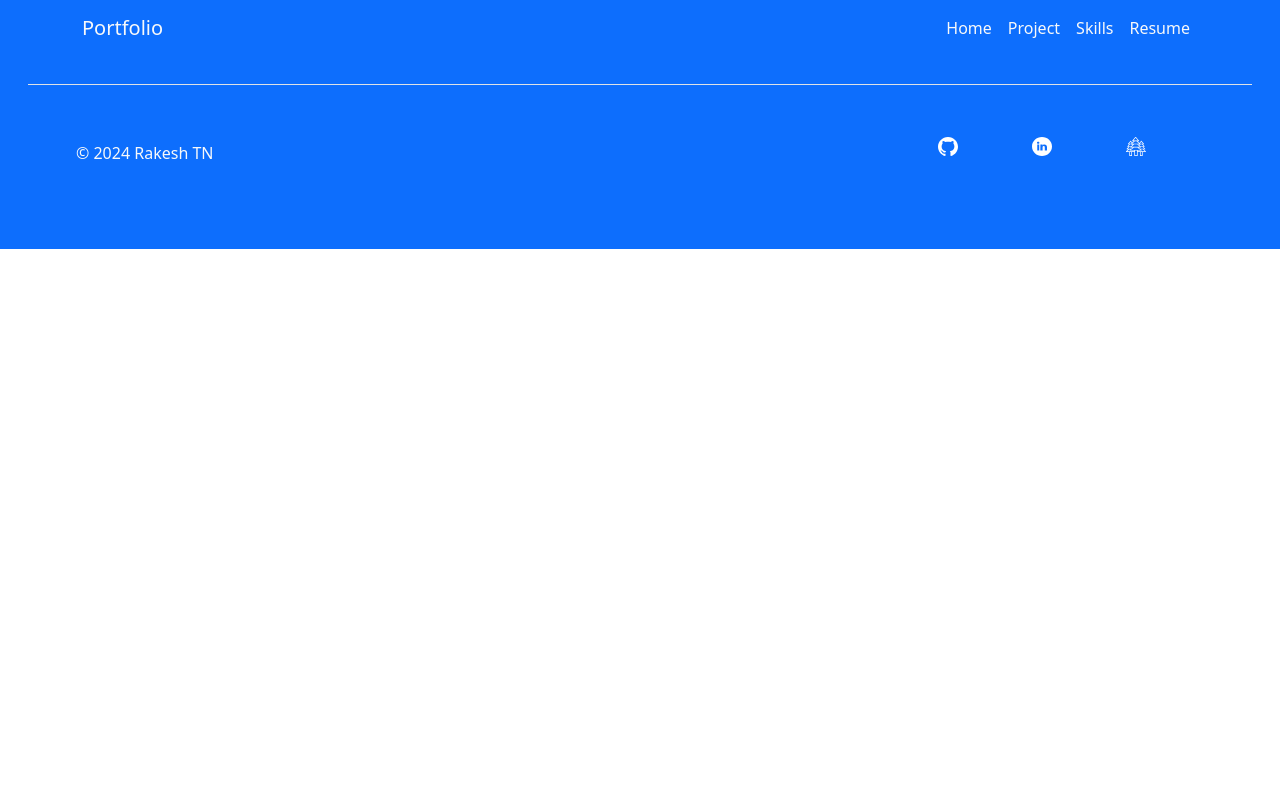
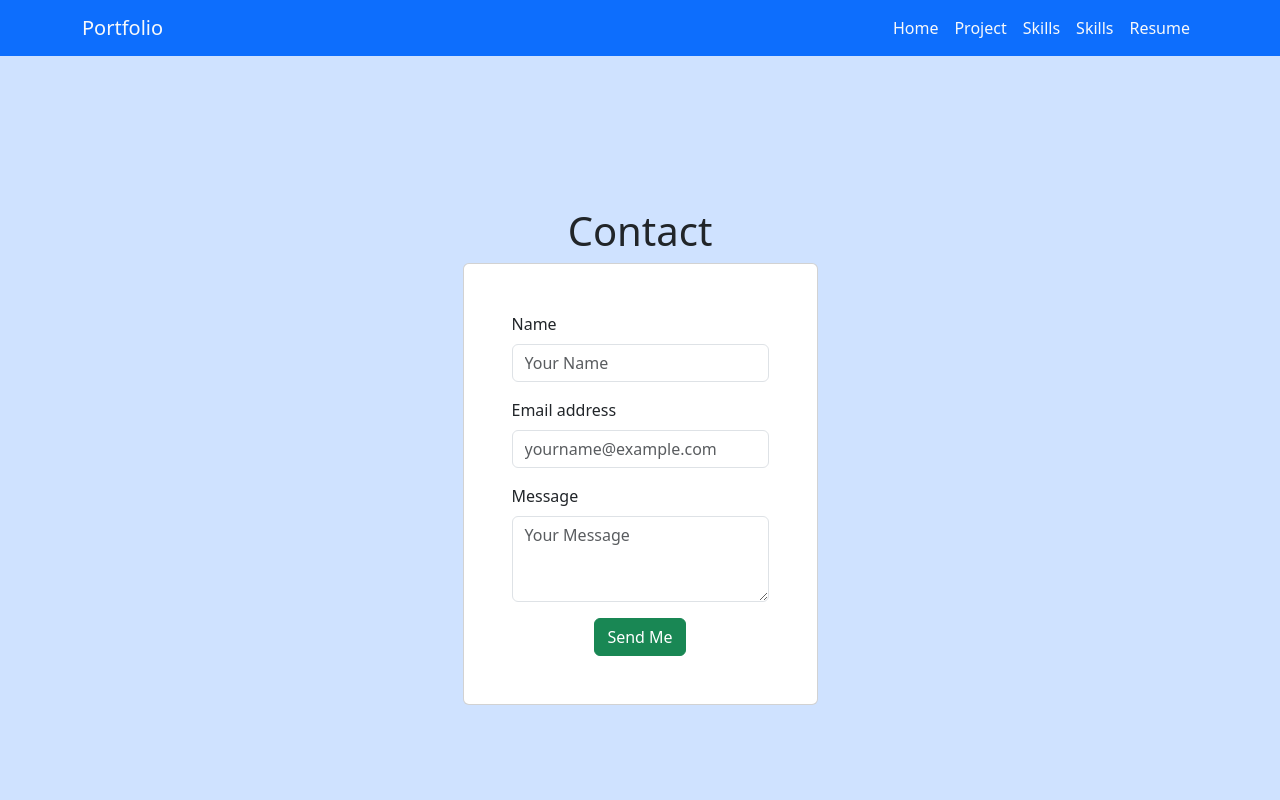
Before and after one commit to Rakesh-TN/project-portfolio, a React (Vite) app: page /contact in a window 1280 px wide. Shown: the top 800 px of the page. Built offline with nearby package versions, Linux system fonts and the light colour scheme.

Commit message:
Created Contact form

```diff
--- a/package.json
+++ b/package.json
@@ -10,6 +10,7 @@
     "preview": "vite preview"
   },
   "dependencies": {
+    "@emailjs/browser": "^4.4.1",
     "@fortawesome/fontawesome-svg-core": "^6.6.0",
     "@fortawesome/free-brands-svg-icons": "^6.6.0",
     "@fortawesome/free-regular-svg-icons": "^6.6.0",
--- a/src/Components/01. Home/Home.jsx
+++ b/src/Components/01. Home/Home.jsx
@@ -1,5 +1,7 @@
 import React from 'react'
+import Button from 'react-bootstrap/Button';
 import profilePic from './assets/Rakesh Passport Size Photo.jpg'
+import { Link } from 'react-router-dom';
 
 function Home() {
     return (
@@ -9,10 +11,11 @@ function Home() {
                     <div className='container madMax'>
                     <div className='row'>
                         <div className='d-flex col-lg-6 align-items-center'>
-                            <div className=''>
+                            <div>
                                 <h1>Hi I'm <span className='text-primary'>Rakesh</span>👋</h1>
                                 <h3>Web Developer</h3>
                                 <p>Transforming ideas into elegant with a better User Interface </p>
+                                <Button variant="primary" as={Link} to={'/contact'}>Contact Me</Button>
                             </div>
                         </div>
                         <div className='col-lg-6'>
--- a/src/Components/02. Project/Project.jsx
+++ b/src/Components/02. Project/Project.jsx
@@ -13,7 +13,7 @@ function Project() {
         <section className='d-flex flex-column justify-content-center align-items-center min-vh-100'>
         <h1>Project</h1>
           <div className='row'>
-          <Card style={{ width: '16rem' }} className='col-lg-4 p-1 m-5 row justify-content-evenly'>
+          <Card style={{ width: '18rem' }} className='col-lg-4 p-1 m-5 row justify-content-evenly'>
             <Card.Img variant="top" src={ecomSite} />
             <Card.Body>
               <Card.Title>E-Commerce Site</Card.Title>
--- a/src/Components/03. Skills/Skills.jsx
+++ b/src/Components/03. Skills/Skills.jsx
@@ -15,35 +15,35 @@ function Skills() {
         <section className='d-flex flex-column justify-content-center align-items-center min-vh-100'>
           <h1>Skills</h1>
             <div className='row p-5'>
-              <div className='col-6 col-lg-3 p-5 text-center'>
+              <div className='col-6 col-lg-3 p-2 text-center'>
                 <img src={html5Icon} className='skillIcon img-fluid' />
                 <p>HTML</p>
               </div>
-              <div className='col-6 col-lg-3 p-5 text-center'>
+              <div className='col-6 col-lg-3 p-2 text-center'>
                 <img src={css3Icon} className='skillIcon img-fluid' />
                 <p>CSS</p>
               </div>
-              <div className='col-6 col-lg-3 p-5 text-center'>
+              <div className='col-6 col-lg-3 p-2 text-center'>
                 <img src={jsIcon} className='skillIcon img-fluid' />
                 <p>Javascript</p>
               </div>
-              <div className='col-6 col-lg-3 p-5 text-center'>
+              <div className='col-6 col-lg-3 p-2 text-center'>
                 <img src={reactIcon} className='skillIcon img-fluid' />
                 <p>React JS</p>
               </div>
-              <div className='col-6 col-lg-3 p-5 text-center'>
+              <div className='col-6 col-lg-3 p-2 text-center'>
                 <img src={phpIcon} className='skillIcon img-fluid' />
                 <p>PHP</p>
               </div>
-              <div className='col-6 col-lg-3 p-5 text-center'>
+              <div className='col-6 col-lg-3 p-2 text-center'>
                 <img src={mysqlIcon} className='skillIcon img-fluid' />
                 <p>MySQL</p>
               </div>
-              <div className='col-6 col-lg-3 p-5 text-center'>
+              <div className='col-6 col-lg-3 p-2 text-center'>
                 <img src={pythonIcon} className='skillIcon img-fluid' />
                 <p>Python</p>
               </div>
-              <div className='col-6 col-lg-3 p-5 text-center'>
+              <div className='col-6 col-lg-3 p-2 text-center'>
                 <img src={wordpressIcon} className='skillIcon img-fluid' />
                 <p>wordPress</p>
               </div>
--- /dev/null
+++ b/src/Components/04. Contact Us/contactUs.jsx
@@ -0,0 +1,46 @@
+import React from 'react'
+import { useRef } from 'react'
+import emailjs from '@emailjs/browser';
+
+function ContactPage() {
+    const form = useRef();
+
+    const sendEmail = (e) => {
+        e.preventDefault();
+
+        emailjs.sendForm('service_jdm3kkc', 'template_vyf69no', form.current, 'wPkRCg-AS-14oUwsD')
+            .then((result) => {
+                console.log(result.text);
+            }, (error) => {
+                console.log(error.text);
+            });
+    };
+    return (
+        <main className='bg-primary-subtle'>
+            <section className='d-flex flex-column justify-content-center align-items-center min-vh-100'>
+                <h1>Contact</h1>
+                <div className='card p-5'>
+                    <form ref={form} onSubmit={sendEmail}>
+                    <div class="mb-3">
+                        <label for="exampleFormControlInput1" class="form-label">Name</label>
+                        <input type="Name" class="form-control" id="exampleFormControlInput1" placeholder="Your Name" />
+                    </div>
+                    <div class="mb-3">
+                        <label for="exampleFormControlInput1" class="form-label">Email address</label>
+                        <input type="email" class="form-control" id="exampleFormControlInput1" placeholder="yourname@example.com" />
+                    </div>
+                    <div class="mb-3">
+                        <label for="exampleFormControlTextarea1" class="form-label">Message </label>
+                        <textarea class="form-control" id="exampleFormControlTextarea1" rows="3" placeholder="Your Message"></textarea>
+                    </div>
+                    <div className='text-center'>
+                                <input className='btn btn-success' type="submit" value="Send Me" />
+                            </div>
+                    </form>
+                </div>
+            </section>
+        </main>
+    )
+}
+
+export default ContactPage
--- a/src/Components/Navibar.jsx
+++ b/src/Components/Navibar.jsx
@@ -5,6 +5,7 @@ import { BrowserRouter, Link, Route, Routes } from 'react-router-dom';
 import Home from './01. Home/Home';
 import Project from './02. Project/Project';
 import Skills from './03. Skills/Skills';
+import ContactPage from './04. Contact Us/contactUs';
 
 function Navibar() {
   return (
@@ -19,6 +20,7 @@ function Navibar() {
               <Nav.Link as={Link} to={'/'} className='text-light'>Home</Nav.Link>
               <Nav.Link as={Link} to={'/project'} className='text-light'>Project</Nav.Link>
               <Nav.Link as={Link} to={'/skills'} className='text-light'>Skills</Nav.Link>
+              <Nav.Link as={Link} to={'/contact'} className='text-light'>Skills</Nav.Link>
               <Nav.Link href='https://drive.google.com/file/d/1MOXelHK6w55bnyjHgsxGOgKDWQ57UAt-/view?usp=sharing' target='_blank' className='text-light'>Resume</Nav.Link>
             </Nav>
           </Navbar.Collapse>
@@ -28,7 +30,7 @@ function Navibar() {
           <Route path='/' element={<Home/>}/>
           <Route path='/project' element={<Project/>}/>
           <Route path='/skills' element={<Skills/>}/>
-
+          <Route path='/contact' element={<ContactPage/>}/>
       </Routes>
       </BrowserRouter>
     </>
```
Also changed, not shown: 1 other file (tests, documents, lock files or other folders).
